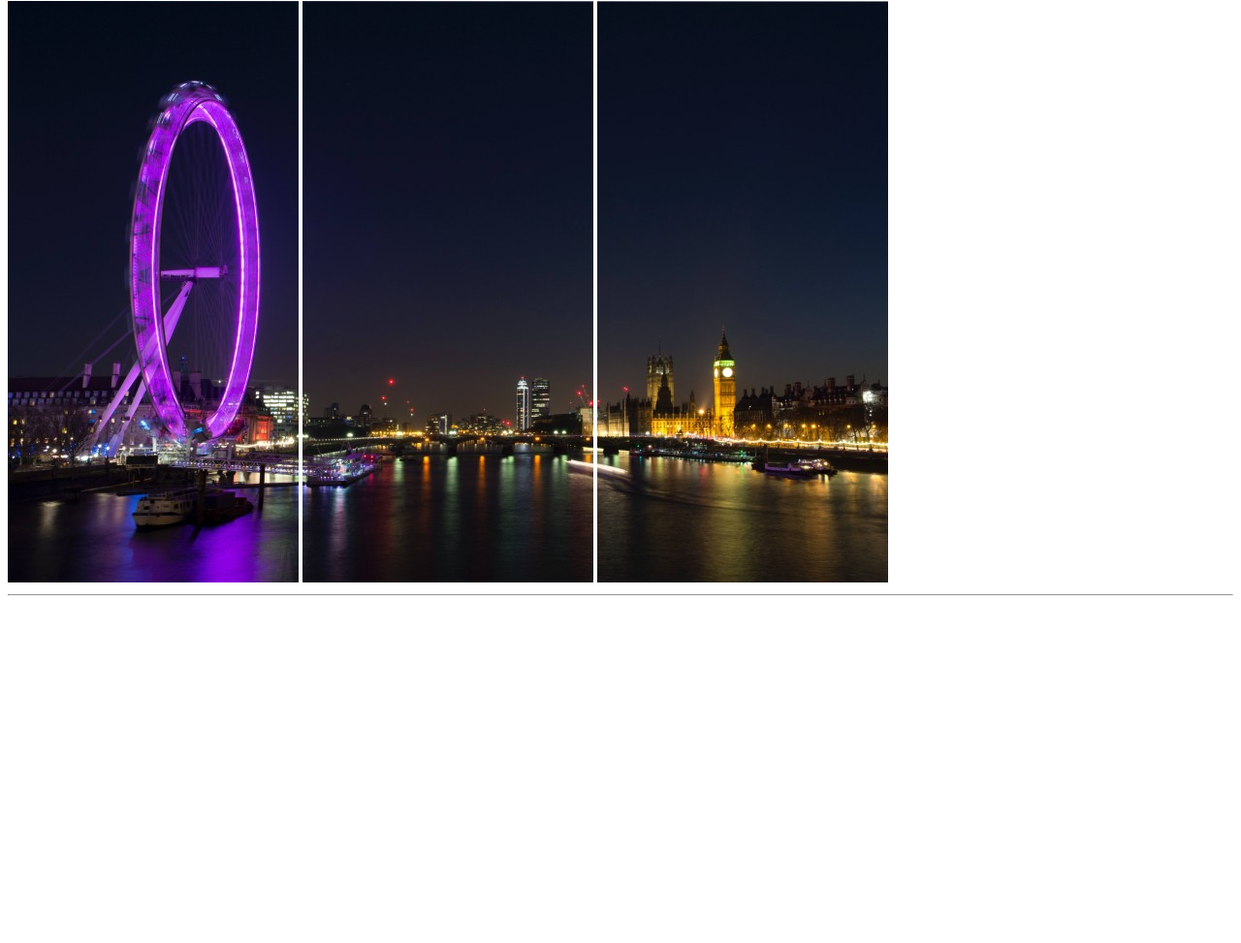
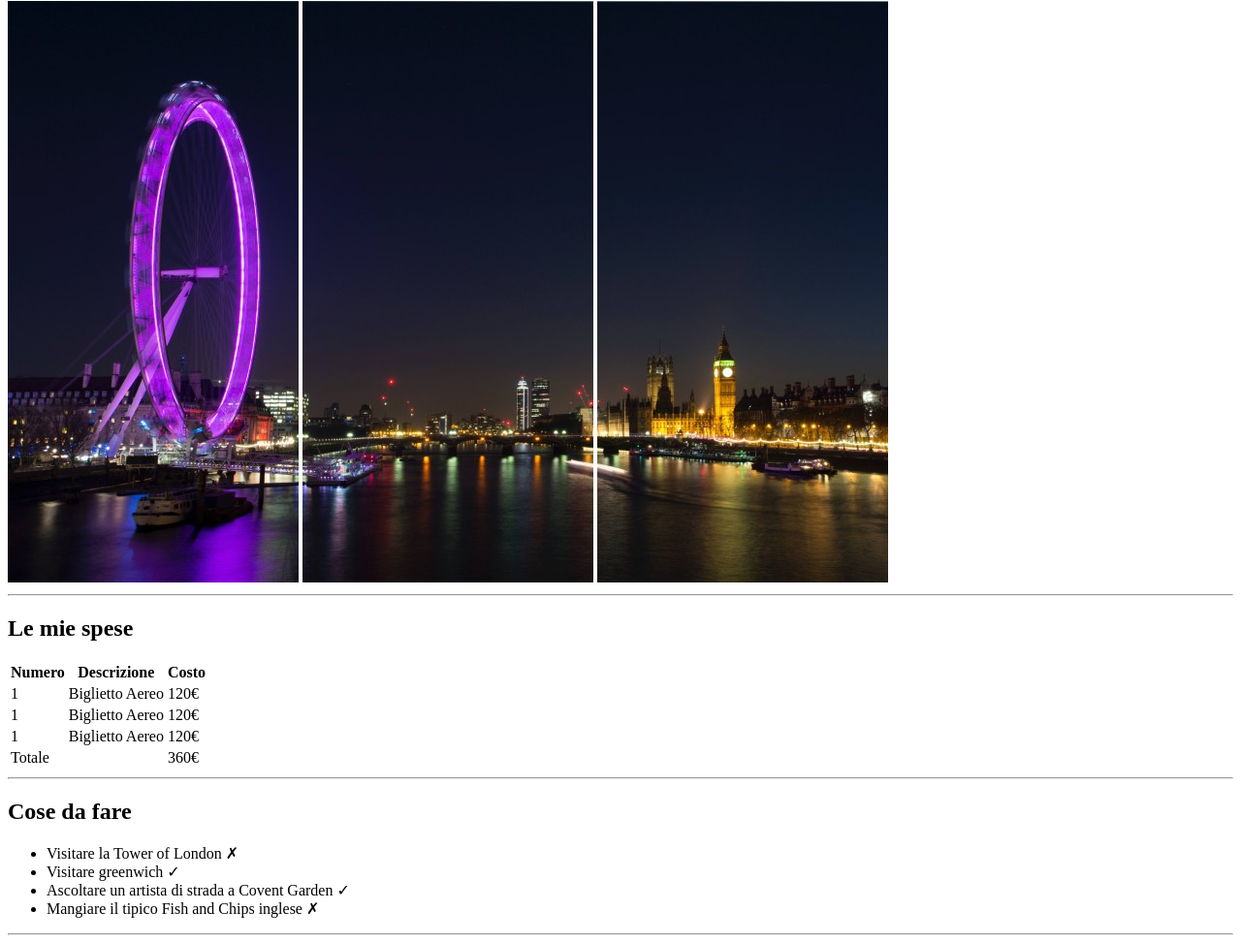
Before and after one commit to Luigi-Iorio/html-london-trip, a plain HTML site: page index.html in a window 1280 px wide. Shown: the part 79-1052 px from the top of the page at 97% size. Before the commit the page ends 800 px from the top, so only its background shows below. Drawn offline with Linux system fonts and the light colour scheme.

Commit message:
feat: sezione spese + cose da fare

```diff
--- a/index.html
+++ b/index.html
@@ -19,5 +19,68 @@
       <hr />
     </header>
     <!-- /intestazione pagina -->
+
+    <main>
+      <!-- sezione spese -->
+      <section>
+        <h2>Le mie spese</h2>
+        <table>
+          <!-- intestazione tabella -->
+          <thead>
+            <tr>
+              <th>Numero</th>
+              <th>Descrizione</th>
+              <th>Costo</th>
+            </tr>
+          </thead>
+          <!-- /intestazione tabella -->
+          <!-- corpo tabella -->
+          <tbody>
+            <tr>
+              <td>1</td>
+              <td>Biglietto Aereo</td>
+              <td>120€</td>
+            </tr>
+            <tr>
+              <td>1</td>
+              <td>Biglietto Aereo</td>
+              <td>120€</td>
+            </tr>
+            <tr>
+              <td>1</td>
+              <td>Biglietto Aereo</td>
+              <td>120€</td>
+            </tr>
+          </tbody>
+          <!-- /corpo tabella -->
+          <!-- foot tabella -->
+          <tfoot>
+            <tr>
+              <td colspan="2">Totale</td>
+              <td>360€</td>
+            </tr>
+          </tfoot>
+          <!-- /foot tabella -->
+        </table>
+        <hr />
+      </section>
+      <!-- /sezione spese -->
+
+      <!-- sezione cose da fare -->
+      <section>
+        <h2>Cose da fare</h2>
+        <!-- lista cose da fare -->
+        <ul>
+            <li>Visitare la Tower of London &cross;</li>
+            <li>Visitare greenwich &check;</li>
+            <li>Ascoltare un artista di strada a Covent Garden &check;</li>
+            <li>Mangiare il tipico Fish and Chips inglese &cross;</li>
+        </ul>
+        <!-- /lista cose da fare -->
+        <hr />
+      </section>
+      <!-- /sezione cose da fare -->
+    </main>
+
   </body>
 </html>
```
